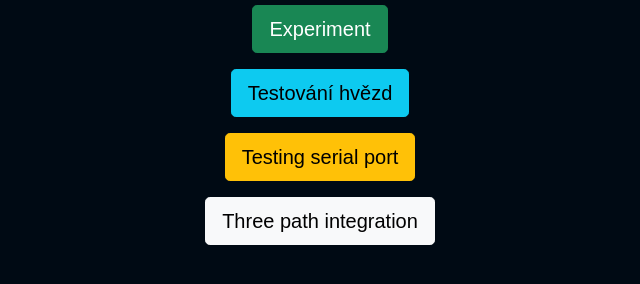
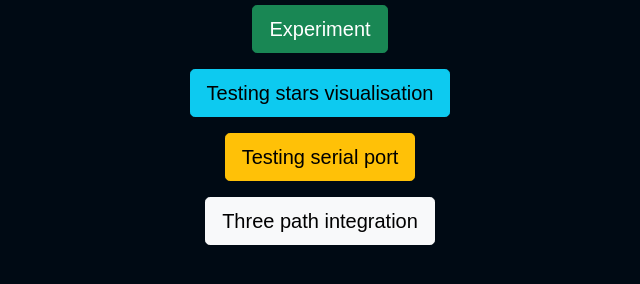
Before and after one commit to hejtmy/fgu-optic-flow-js, a website built with webpack: page index.html in a window 1280 px wide. Shown: the part 316-600 px from the top of the page, without its empty margins (320-960 px from the left). Built offline with nearby package versions, Linux system fonts and the light colour scheme.

Commit message:
Readme and index changes

```diff
--- a/index.html
+++ b/index.html
@@ -25,7 +25,7 @@
             <a class="btn btn-lg btn-success" href="public/experiment.html">Experiment</a>
         </p>
         <p class="lead">
-          <a class="btn btn-lg btn-info" href="public/stars-visualiser.html">Testování hvězd</a>
+          <a class="btn btn-lg btn-info" href="public/stars-visualiser.html">Testing stars visualisation</a>
         </p>
         <p class="lead">
             <a class="btn btn-lg btn-warning" href="public/serial-test.html">Testing serial port</a>
```
Also changed, not shown: README.md.
